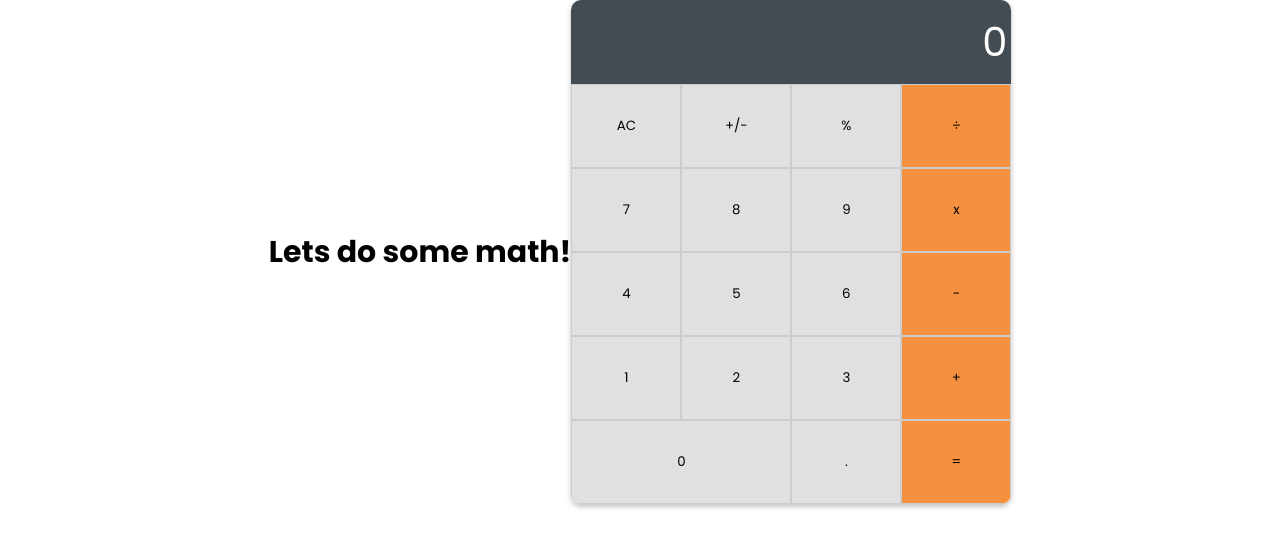
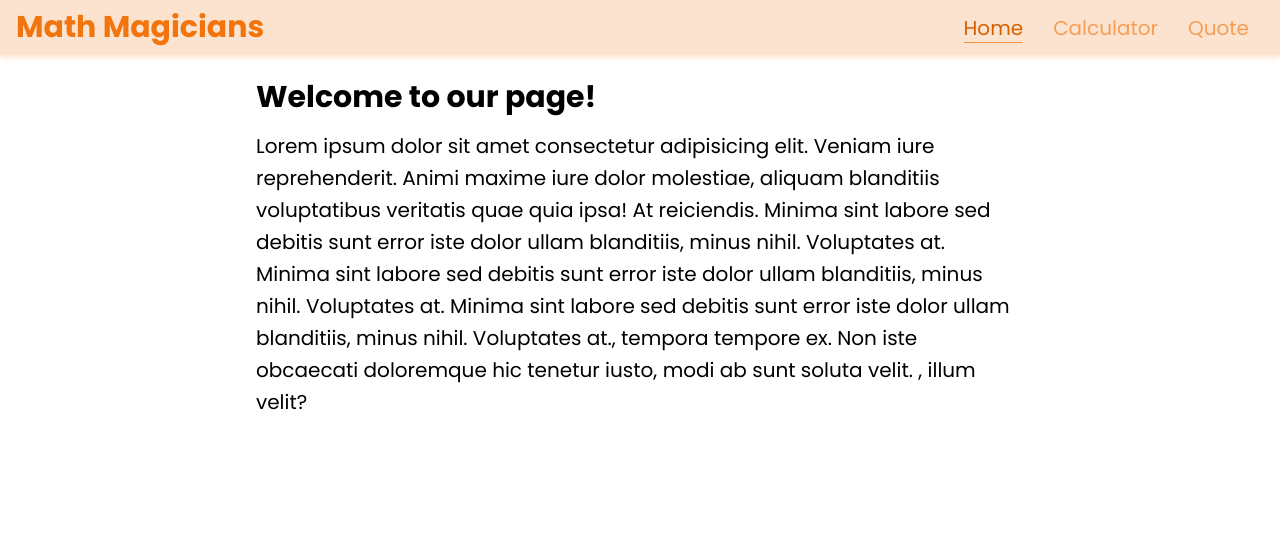
Before and after one commit to AbelG101/math-magicians, a React (Create React App) app: page / in a window 1280 px wide. Shown: the top 548 px of the page. Built offline with nearby package versions, Linux system fonts and the light colour scheme.

Commit message:
Modify App.js and index.js to include route and Browser Router

```diff
--- a/src/App.js
+++ b/src/App.js
@@ -1,19 +1,30 @@
 import './App.css';
 
 import React, { Component } from 'react';
+import { Route, Routes } from 'react-router-dom';
 import Calculator from './components/Calculator';
+import Navbar from './pages/Navbar';
+import Home from './pages/Home';
+import Quote from './pages/Quote';
+import NotMatch from './pages/NotMatch';
 
 class App extends Component {
   constructor() {
     super();
-    this.state = { };
+    this.state = {};
   }
 
   render() {
     return (
-      <div className="calculator-container">
-        <Calculator />
-      </div>
+      <>
+        <Navbar />
+        <Routes>
+          <Route path="/" element={<Home />} />
+          <Route path="/calculator" element={<Calculator />} />
+          <Route path="/quote" element={<Quote />} />
+          <Route path="*" element={<NotMatch />} />
+        </Routes>
+      </>
     );
   }
 }
--- a/src/index.js
+++ b/src/index.js
@@ -1,13 +1,16 @@
 import React from 'react';
 import ReactDOM from 'react-dom/client';
 import './index.css';
+import { BrowserRouter } from 'react-router-dom';
 import App from './App';
 import reportWebVitals from './reportWebVitals';
 
 const root = ReactDOM.createRoot(document.getElementById('root'));
 root.render(
   <React.StrictMode>
-    <App />
+    <BrowserRouter>
+      <App />
+    </BrowserRouter>
   </React.StrictMode>,
 );
 
```
